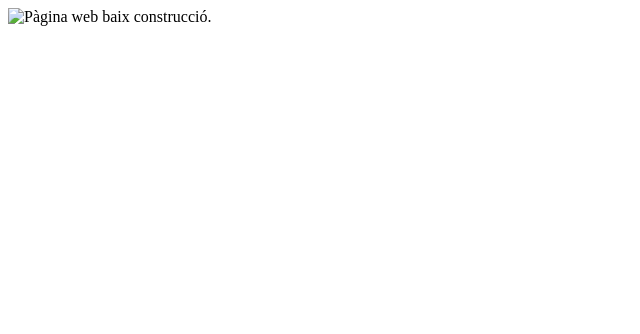
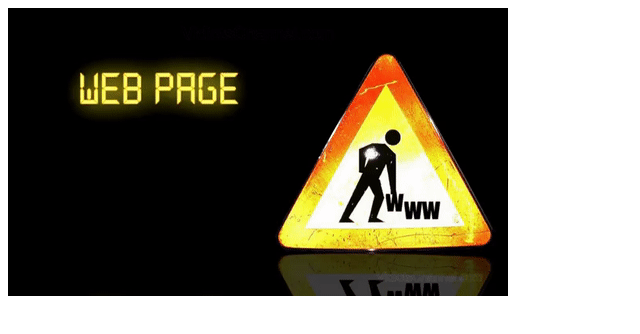
Before and after one commit to Julia-ASIR/aplicacionsweb, a plain HTML site: page posts/redireccio.html in a window 1280 px wide. Shown: the whole page, without its empty margins (0-640 px from the left). Drawn offline with Linux system fonts and the light colour scheme.

Commit message:
Update redireccio.html

```diff
--- a/posts/redireccio.html
+++ b/posts/redireccio.html
@@ -1,4 +1,10 @@
 <!DOCTYPE html>
 <html>
-	<img src="working.gif" alt="Pàgina web baix construcció.">
+	<head>
+		<meta charset="utf-8">
+		<title>ESTIC TREBALLANT!!</title>
+	</head>
+	<body>
+		<img src="../working.gif" alt="Estic treballant!"
+	</body>
 </html>
```
